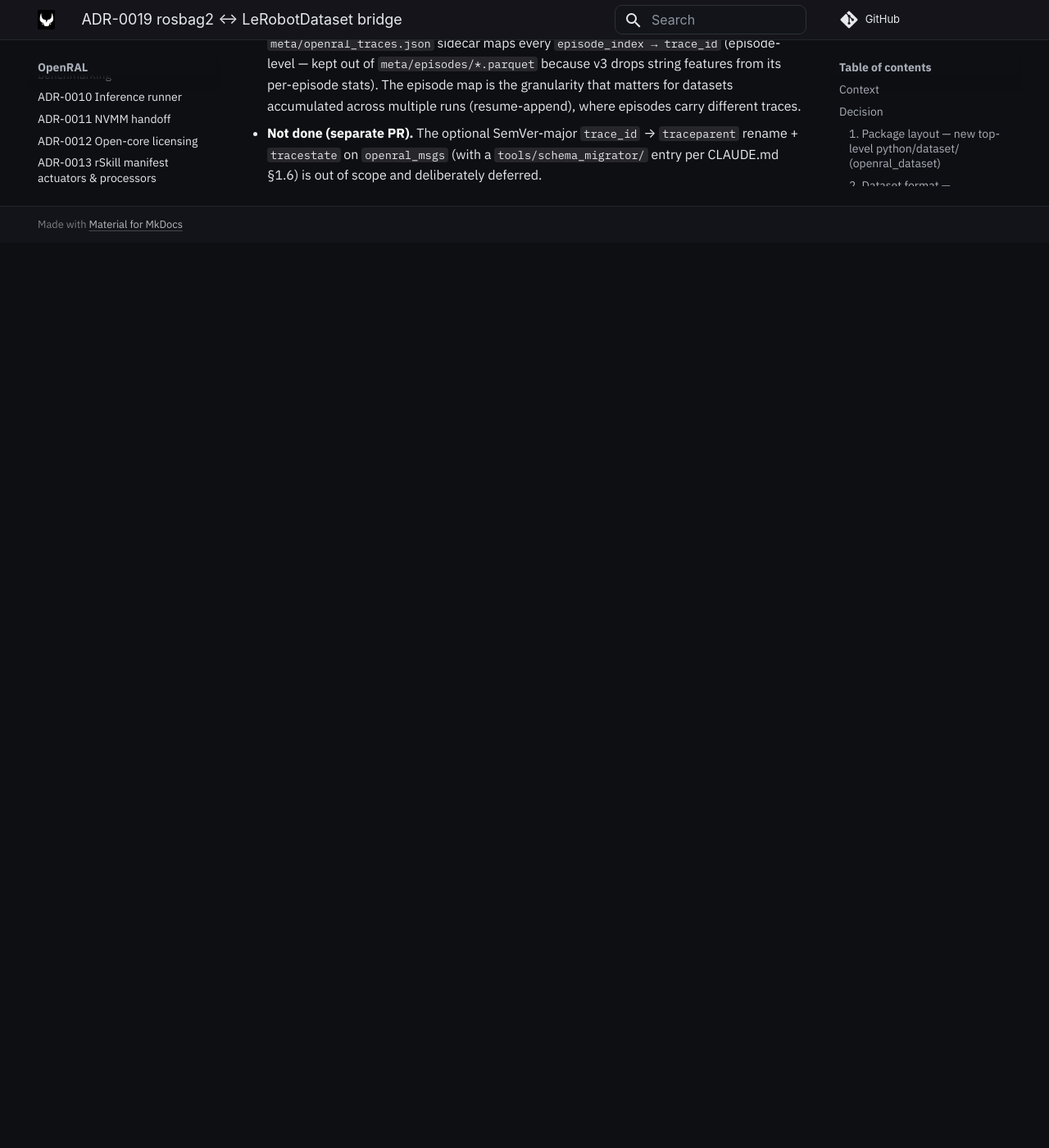
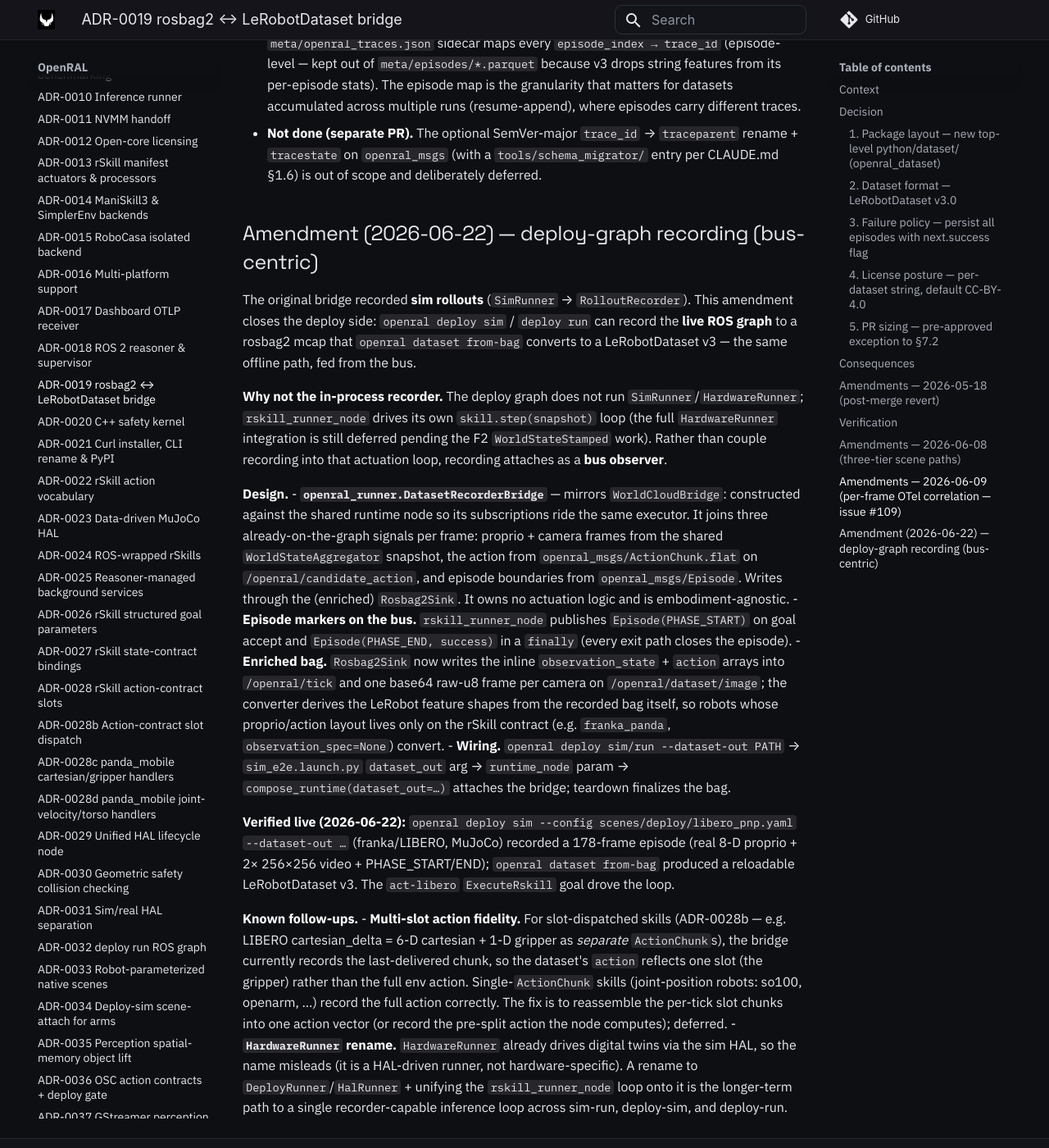
Before and after one commit to OpenRAL/openral, an MkDocs documentation site: the page built from docs/adr/0019-rosbag2-lerobot-dataset-bridge.md, in a window 1280 px wide and 1400 px high, scrolled down 8486 px. Shown: the whole window at 82% size. Built offline with MkDocs 1.6.1 and Material for MkDocs 9.7.7, drawn with Linux system fonts in a browser that asks for light colours; comment, search, counter and statistics services are not loaded; before the commit the page ends 8782 px from its top, so only the background shows below that.

Commit message:
docs(adr): ADR-0019 amendment for bus-centric deploy recording + known follow-ups
Documents the deploy-graph recording design (DatasetRecorderBridge as a bus
observer, Episode markers on the bus, enriched bag + bag-derived converter
shapes, the deploy-sim/run --dataset-out wiring), the live franka/LIBERO
verification, and two honest follow-ups: multi-slot action fidelity (the bridge
records the last-delivered ActionChunk, lossy for slot-dispatched skills) and
the HardwareRunner->DeployRunner rename/unification. Also annotates the
limitation in the bridge docstring (no silent lossiness, CLAUDE.md §1.4).

Co-Authored-By: Claude Opus 4.8 (1M context) <noreply@anthropic.com>
Claude-Session: https://claude.ai/code/session_01CiEuVEsq6tgWv37n3vCp2o
Signed-off-by: Adrian Llopart <adrianllopart@gmail.com>

```diff
--- a/docs/adr/0019-rosbag2-lerobot-dataset-bridge.md
+++ b/docs/adr/0019-rosbag2-lerobot-dataset-bridge.md
@@ -368,3 +368,59 @@ the **forward link** so a row pivots back into its trace.
   `trace_id` → `traceparent` rename + `tracestate` on `openral_msgs`
   (with a `tools/schema_migrator/` entry per CLAUDE.md §1.6) is out of
   scope and deliberately deferred.
+
+## Amendment (2026-06-22) — deploy-graph recording (bus-centric)
+
+The original bridge recorded **sim rollouts** (`SimRunner` → `RolloutRecorder`).
+This amendment closes the deploy side: `openral deploy sim` / `deploy run` can
+record the **live ROS graph** to a rosbag2 mcap that `openral dataset from-bag`
+converts to a LeRobotDataset v3 — the same offline path, fed from the bus.
+
+**Why not the in-process recorder.** The deploy graph does not run
+`SimRunner`/`HardwareRunner`; `rskill_runner_node` drives its own
+`skill.step(snapshot)` loop (the full `HardwareRunner` integration is still
+deferred pending the F2 `WorldStateStamped` work). Rather than couple recording
+into that actuation loop, recording attaches as a **bus observer**.
+
+**Design.**
+- **`openral_runner.DatasetRecorderBridge`** — mirrors `WorldCloudBridge`:
+  constructed against the shared runtime node so its subscriptions ride the
+  same executor. It joins three already-on-the-graph signals per frame:
+  proprio + camera frames from the shared `WorldStateAggregator` snapshot,
+  the action from `openral_msgs/ActionChunk.flat` on
+  `/openral/candidate_action`, and episode boundaries from
+  `openral_msgs/Episode`. Writes through the (enriched) `Rosbag2Sink`. It owns
+  no actuation logic and is embodiment-agnostic.
+- **Episode markers on the bus.** `rskill_runner_node` publishes
+  `Episode(PHASE_START)` on goal accept and `Episode(PHASE_END, success)` in a
+  `finally` (every exit path closes the episode).
+- **Enriched bag.** `Rosbag2Sink` now writes the inline `observation_state` +
+  `action` arrays into `/openral/tick` and one base64 raw-u8 frame per camera
+  on `/openral/dataset/image`; the converter derives the LeRobot feature shapes
+  from the recorded bag itself, so robots whose proprio/action layout lives only
+  on the rSkill contract (e.g. `franka_panda`, `observation_spec=None`) convert.
+- **Wiring.** `openral deploy sim/run --dataset-out PATH` →
+  `sim_e2e.launch.py` `dataset_out` arg → `runtime_node` param →
+  `compose_runtime(dataset_out=…)` attaches the bridge; teardown finalizes the
+  bag.
+
+**Verified live (2026-06-22):** `openral deploy sim --config
+scenes/deploy/libero_pnp.yaml --dataset-out …` (franka/LIBERO, MuJoCo) recorded
+a 178-frame episode (real 8-D proprio + 2× 256×256 video + PHASE_START/END);
+`openral dataset from-bag` produced a reloadable LeRobotDataset v3. The
+`act-libero` `ExecuteRskill` goal drove the loop.
+
+**Known follow-ups.**
+- **Multi-slot action fidelity.** For slot-dispatched skills (ADR-0028b — e.g.
+  LIBERO cartesian_delta = 6-D cartesian + 1-D gripper as *separate*
+  `ActionChunk`s), the bridge currently records the last-delivered chunk, so the
+  dataset's `action` reflects one slot (the gripper) rather than the full env
+  action. Single-`ActionChunk` skills (joint-position robots: so100, openarm,
+  …) record the full action correctly. The fix is to reassemble the per-tick
+  slot chunks into one action vector (or record the pre-split action the node
+  computes); deferred.
+- **`HardwareRunner` rename.** `HardwareRunner` already drives digital twins via
+  the sim HAL, so the name misleads (it is a HAL-driven runner, not
+  hardware-specific). A rename to `DeployRunner`/`HalRunner` + unifying the
+  `rskill_runner_node` loop onto it is the longer-term path to a single
+  recorder-capable inference loop across sim-run, deploy-sim, and deploy-run.
```
Also changed, not shown: 1 other file.
